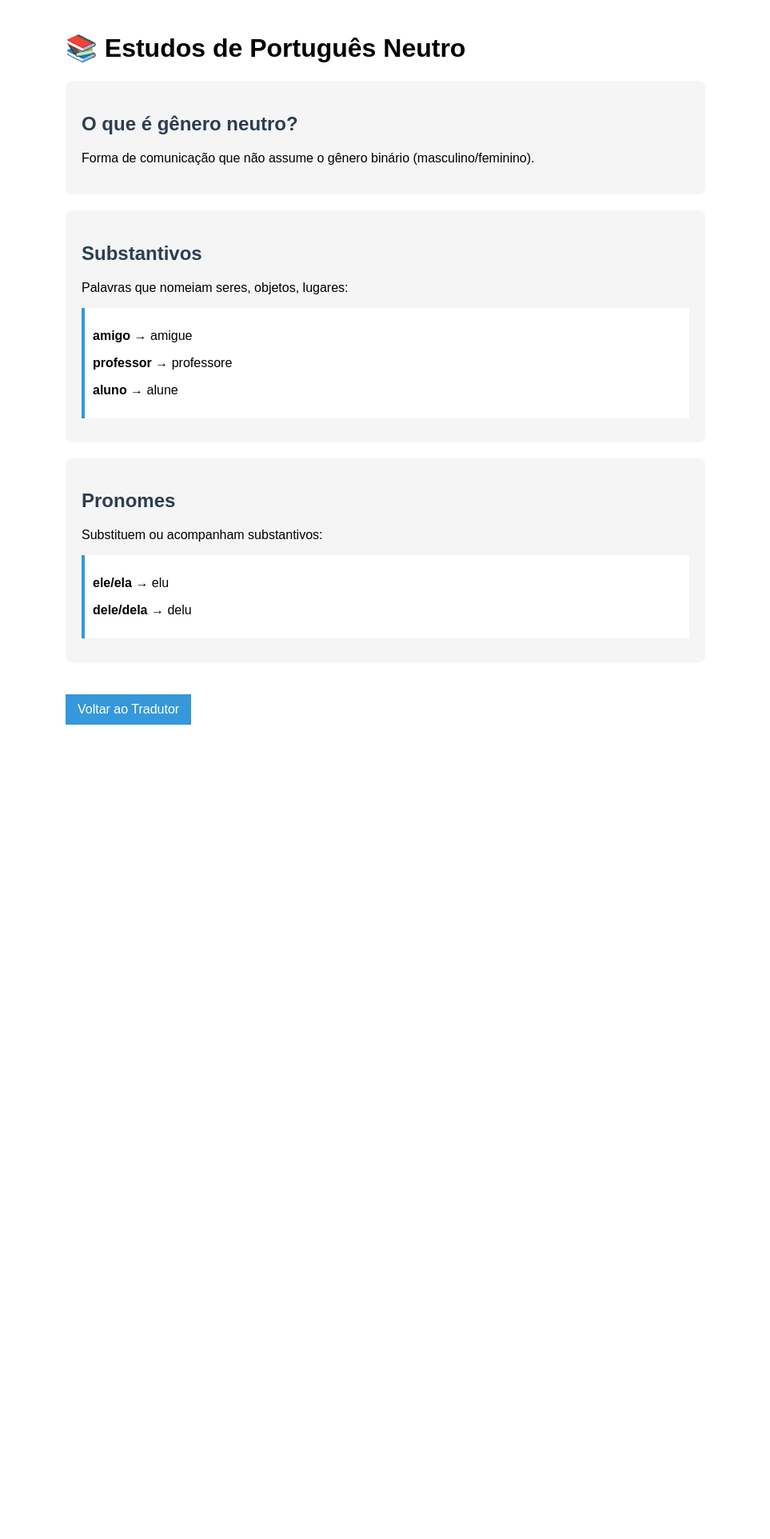
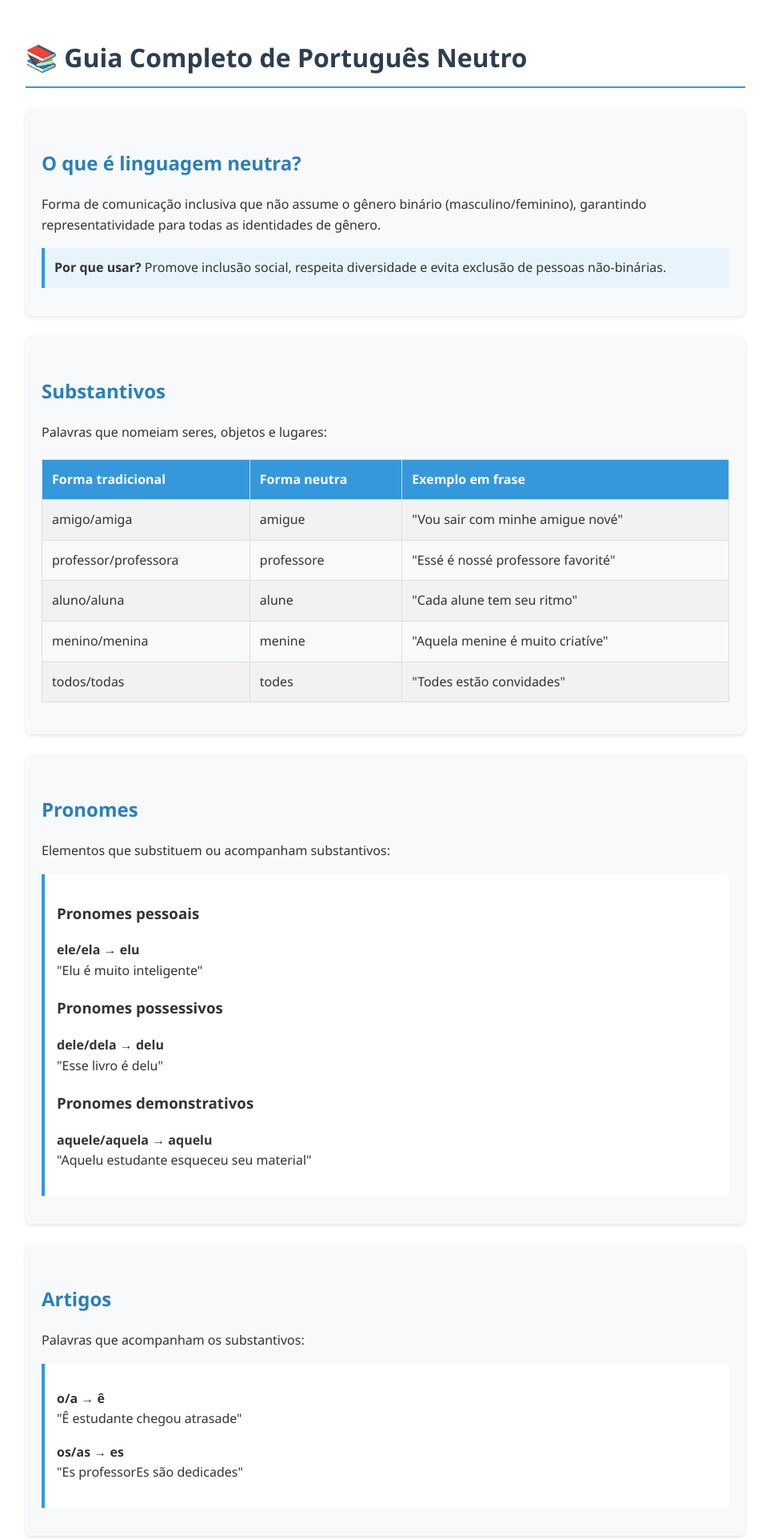
Before and after one commit to alexmattinelli/tradutor_genero_neutro, a Flask app: page /estudos in a window 1280 px wide. Shown: the top 1924 px of the page at 80% size, without its empty margins (158-1121 px from the left). Before the commit the page ends 906 px from the top, so only its background shows below. Run offline with Flask 3, Linux system fonts and the light colour scheme.

Commit message:
Update estudos.html

```diff
--- a/tradutor_neutro - Copia/templates/estudos.html
+++ b/tradutor_neutro - Copia/templates/estudos.html
@@ -3,39 +3,187 @@
 <head>
     <title>Estudos - Português Neutro</title>
     <style>
-        body { font-family: Arial, sans-serif; max-width: 800px; margin: 0 auto; padding: 20px; }
-        .card { background: #f5f5f5; padding: 20px; margin: 20px 0; border-radius: 8px; }
-        h2 { color: #2c3e50; }
-        .exemplo { background: white; padding: 10px; margin: 10px 0; border-left: 4px solid #3498db; }
+        body {
+            font-family: 'Segoe UI', Arial, sans-serif;
+            max-width: 900px;
+            margin: 0 auto;
+            padding: 25px;
+            line-height: 1.6;
+            color: #333;
+        }
+        h1 {
+            color: #2c3e50;
+            border-bottom: 2px solid #3498db;
+            padding-bottom: 10px;
+        }
+        h2 {
+            color: #2980b9;
+            margin-top: 30px;
+        }
+        .card {
+            background: #f8f9fa;
+            padding: 20px;
+            margin: 25px 0;
+            border-radius: 8px;
+            box-shadow: 0 2px 5px rgba(0,0,0,0.1);
+        }
+        .exemplo {
+            background: white;
+            padding: 15px;
+            margin: 15px 0;
+            border-left: 4px solid #3498db;
+            border-radius: 0 4px 4px 0;
+        }
+        .dica {
+            background: #e8f4fc;
+            padding: 12px;
+            border-left: 4px solid #3498db;
+            margin: 15px 0;
+        }
+        table {
+            width: 100%;
+            border-collapse: collapse;
+            margin: 20px 0;
+        }
+        th, td {
+            border: 1px solid #ddd;
+            padding: 12px;
+            text-align: left;
+        }
+        th {
+            background-color: #3498db;
+            color: white;
+        }
+        tr:nth-child(even) {
+            background-color: #f2f2f2;
+        }
+        .btn-voltar {
+            display: inline-block;
+            margin-top: 20px;
+            padding: 12px 20px;
+            background: #3498db;
+            color: white;
+            text-decoration: none;
+            border-radius: 4px;
+            transition: background 0.3s;
+        }
+        .btn-voltar:hover {
+            background: #2980b9;
+        }
     </style>
 </head>
 <body>
-    <h1>📚 Estudos de Português Neutro</h1>
+    <h1>📚 Guia Completo de Português Neutro</h1>
 
     <div class="card">
-        <h2>O que é gênero neutro?</h2>
-        <p>Forma de comunicação que não assume o gênero binário (masculino/feminino).</p>
+        <h2>O que é linguagem neutra?</h2>
+        <p>Forma de comunicação inclusiva que não assume o gênero binário (masculino/feminino), garantindo representatividade para todas as identidades de gênero.</p>
+
+        <div class="dica">
+            <strong>Por que usar?</strong> Promove inclusão social, respeita diversidade e evita exclusão de pessoas não-binárias.
+        </div>
     </div>
 
     <div class="card">
         <h2>Substantivos</h2>
-        <p>Palavras que nomeiam seres, objetos, lugares:</p>
+        <p>Palavras que nomeiam seres, objetos e lugares:</p>
+
+        <table>
+            <tr>
+                <th>Forma tradicional</th>
+                <th>Forma neutra</th>
+                <th>Exemplo em frase</th>
+            </tr>
+            <tr>
+                <td>amigo/amiga</td>
+                <td>amigue</td>
+                <td>"Vou sair com minhe amigue nové"</td>
+            </tr>
+            <tr>
+                <td>professor/professora</td>
+                <td>professore</td>
+                <td>"Essé é nossé professore favorité"</td>
+            </tr>
+            <tr>
+                <td>aluno/aluna</td>
+                <td>alune</td>
+                <td>"Cada alune tem seu ritmo"</td>
+            </tr>
+            <tr>
+                <td>menino/menina</td>
+                <td>menine</td>
+                <td>"Aquela menine é muito criatíve"</td>
+            </tr>
+            <tr>
+                <td>todos/todas</td>
+                <td>todes</td>
+                <td>"Todes estão convidades"</td>
+            </tr>
+        </table>
+    </div>
+
+    <div class="card">
+        <h2>Pronomes</h2>
+        <p>Elementos que substituem ou acompanham substantivos:</p>
+
         <div class="exemplo">
-            <p><strong>amigo</strong> → amigue</p>
-            <p><strong>professor</strong> → professore</p>
-            <p><strong>aluno</strong> → alune</p>
+            <h3>Pronomes pessoais</h3>
+            <p><strong>ele/ela</strong> → <strong>elu</strong><br>
+            "Elu é muito inteligente"</p>
+
+            <h3>Pronomes possessivos</h3>
+            <p><strong>dele/dela</strong> → <strong>delu</strong><br>
+            "Esse livro é delu"</p>
+
+            <h3>Pronomes demonstrativos</h3>
+            <p><strong>aquele/aquela</strong> → <strong>aquelu</strong><br>
+            "Aquelu estudante esqueceu seu material"</p>
         </div>
     </div>
 
     <div class="card">
-        <h2>Pronomes</h2>
-        <p>Substituem ou acompanham substantivos:</p>
+        <h2>Artigos</h2>
+        <p>Palavras que acompanham os substantivos:</p>
+
         <div class="exemplo">
-            <p><strong>ele/ela</strong> → elu</p>
-            <p><strong>dele/dela</strong> → delu</p>
+            <p><strong>o/a</strong> → <strong>ê</strong><br>
+            "Ê estudante chegou atrasade"</p>
+
+            <p><strong>os/as</strong> → <strong>es</strong><br>
+            "Es professorEs são dedicades"</p>
         </div>
     </div>
 
-    <a href="/" style="display: inline-block; margin-top: 20px; padding: 10px 15px; background: #3498db; color: white; text-decoration: none;">Voltar ao Tradutor</a>
+    <div class="card">
+        <h2>Dicas de uso</h2>
+        <div class="dica">
+            <strong>1.</strong> Combine com a pessoa como prefere ser tratada<br>
+            <strong>2.</strong> Em dúvida, use a forma neutra<br>
+            <strong>3.</strong> Na escrita, pode-se usar "@", "x" ou "e" como vogal neutra (ex: "todxs", "amig@s")<br>
+            <strong>4.</strong> Algumas pessoas preferem o uso de "ile" em vez de "elu" - sempre pergunte!
+        </div>
+    </div>
+
+    <div class="card">
+        <h2>Exercícios práticos</h2>
+        <p>Traduza para a forma neutra:</p>
+        <ol>
+            <li>"O aluno e a aluna estudaram para a prova"</li>
+            <li>"Seu livro está com ela"</li>
+            <li>"Todos os professores são responsáveis"</li>
+        </ol>
+        <p><em>Respostas no final da página</em> 👇</p>
+    </div>
+
+    <div class="card" style="background-color: #e8f5e9; border-left: 4px solid #4caf50;">
+        <h2>Respostas dos exercícios</h2>
+        <ol>
+            <li>"Ê alune e outrê alune estudaram para a prova"</li>
+            <li>"Seu livro está com elu"</li>
+            <li>"Todes es professorEs são responsáveis"</li>
+        </ol>
+    </div>
+
+    <a href="/" class="btn-voltar">← Voltar ao Tradutor</a>
 </body>
 </html>
```
